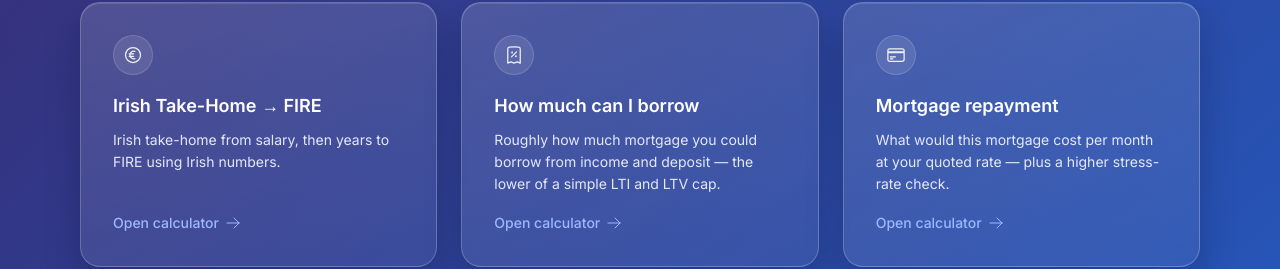
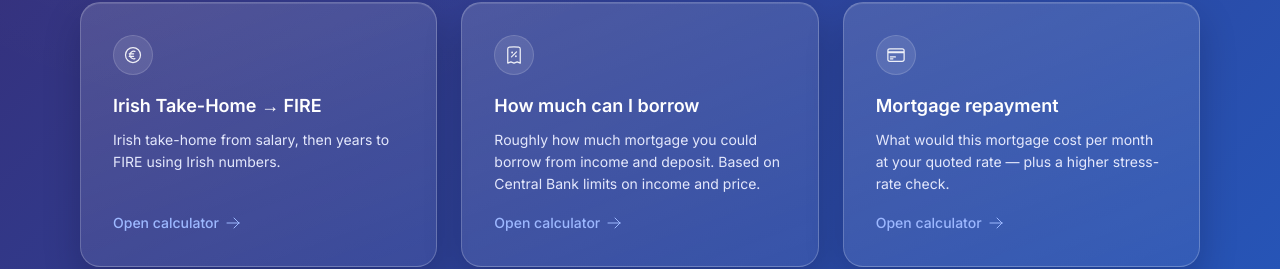
Before and after one commit to alexcanchaya-dotcom/thewealthmodeler, a Next.js app: page / in a window 1280 px wide. Shown: the part 956-1225 px from the top of the page. Built offline with nearby package versions, Linux system fonts and the light colour scheme.

Commit message:
Homepage: plain wording on borrow card

```diff
--- a/src/app/page.tsx
+++ b/src/app/page.tsx
@@ -99,7 +99,7 @@ const calculators: CalculatorEntry[] = [
   },
   {
     title: 'How much can I borrow',
-    description: 'Roughly how much mortgage you could borrow from income and deposit — the lower of a simple LTI and LTV cap.',
+    description: 'Roughly how much mortgage you could borrow from income and deposit. Based on Central Bank limits on income and price.',
     href: '/calculators/how-much-can-i-borrow',
     icon: <ReceiptPercentIcon className={iconClass} />,
     group: 'ireland',
```
